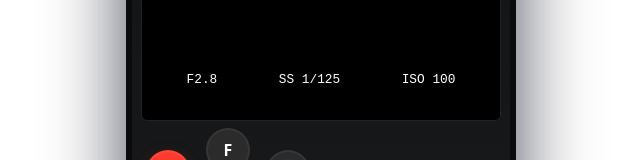
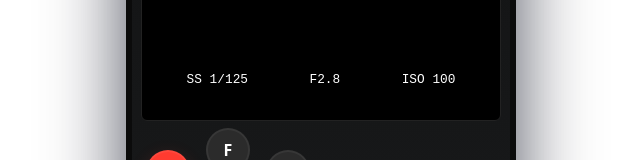
Before and after one commit to Mackey4869/DSLR_experienceApp, a React (Vite) app: page / in a window 1280 px wide. Shown: the part 580-740 px from the top of the page, without its empty margins (319-959 px from the left). Built offline with nearby package versions, Linux system fonts and the light colour scheme.

Commit message:
値表示の順番を入れ替えた

```diff
--- a/src/components/CameraView.tsx
+++ b/src/components/CameraView.tsx
@@ -183,8 +183,8 @@ const CameraView: React.FC = () => {
 				</div>
 				{/* small overlay info */}
 				<div style={{ position: 'absolute', left: '4%', bottom: '6%', width: '92%', display: 'flex', justifyContent: 'space-around', color: '#ffffff', fontFamily: 'monospace', fontSize: '0.8rem' }}>
+					<span>SS 1/{Math.round(1 / settings.shutterSpeed)}</span>
 					<span>F{settings.aperture.toFixed(1)}</span>
-					<span>SS 1/{Math.round(1 / settings.shutterSpeed)}</span>
 					<span>ISO {settings.iso}</span>
 				</div>
 			</div>
```
